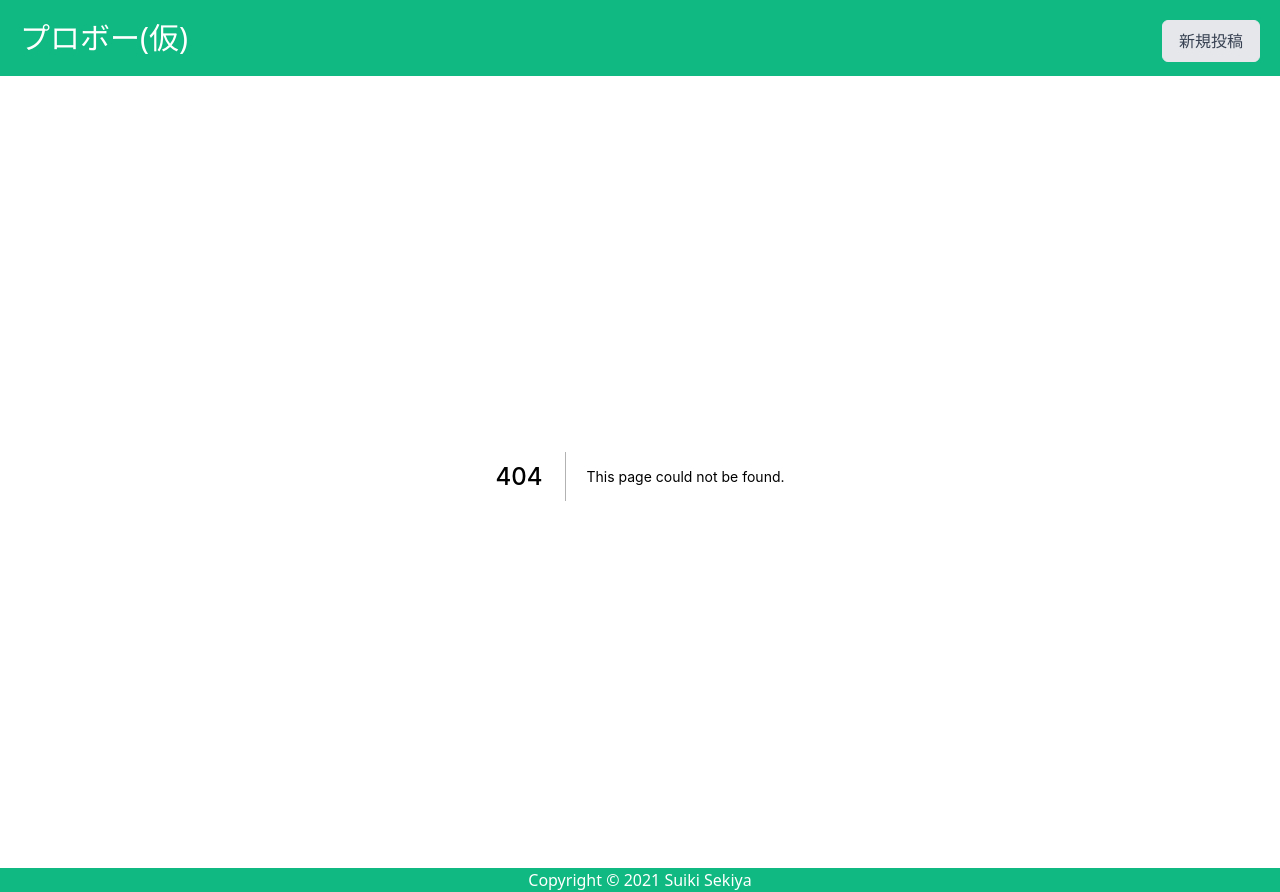
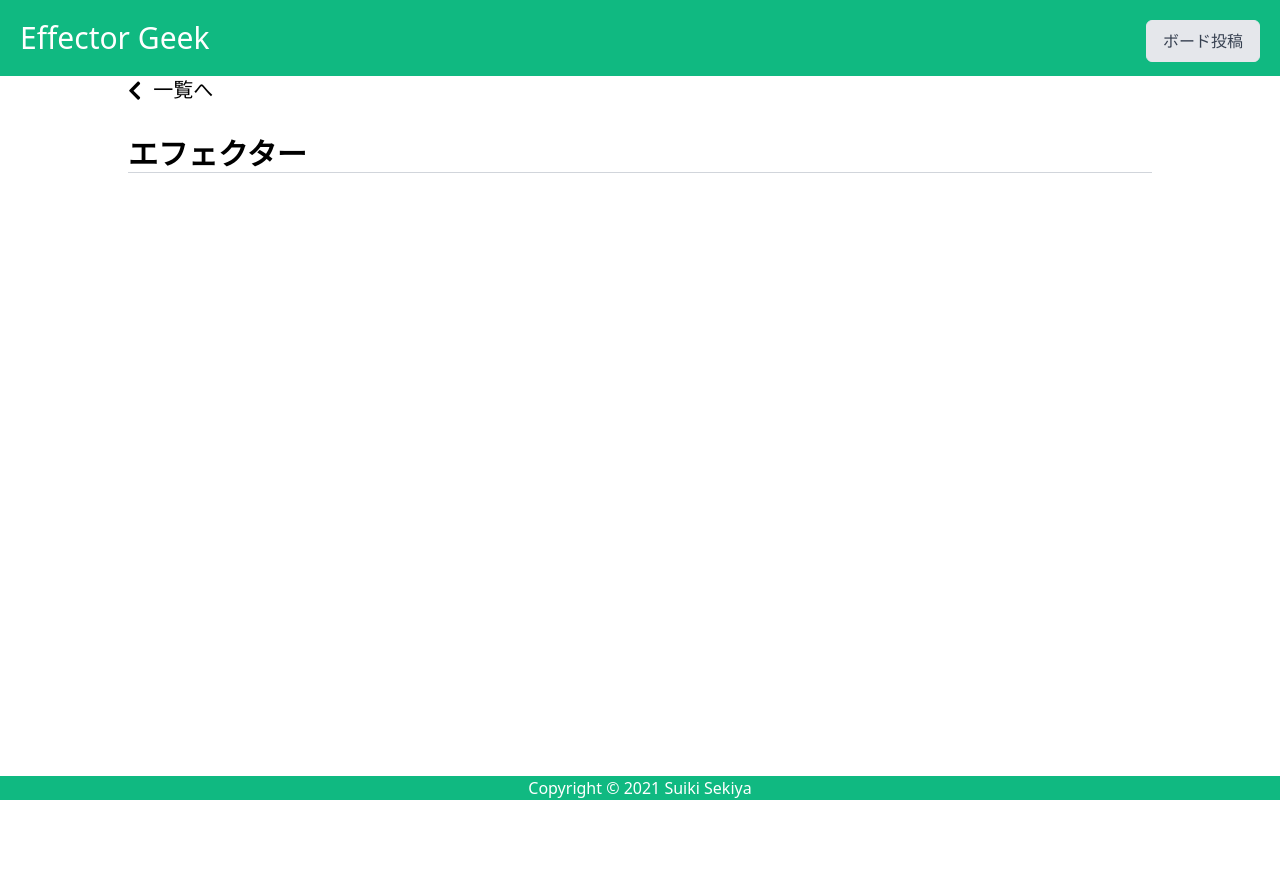
Before and after one commit to sekiyan372/effector-geek, a Next.js app: page /effectors/1 in a window 1280 px wide. Before the commit this address had no page. After the commit the page ends 800 px from the top, so only its background shows below. Built offline with nearby package versions, Linux system fonts and the light colour scheme.

Commit message:
必要なファイルを整理

```diff
--- a/src/components/ArticleCard.tsx
+++ b/src/components/ArticleCard.tsx
@@ -9,12 +9,12 @@ type Props = {
   articleId: Article['id']
 }
 
-const articleCard: VFC<Props> = (props) => {
+const ArticleCard: VFC<Props> = (props) => {
   const article = useSelector(getArticleById(props.articleId))
 
   return (
-    <Link href={`/articles/${article.id}`}>
-      <div className="p-2 m-2 w-80 border-2 border-solid border-green-500 rounded cursor-pointer">
+    <Link href={`/boards/${article.id}`}>
+      <div className="p-2 m-2 w-84 border-2 border-solid border-green-500 rounded cursor-pointer">
         <img src={ article.imageUrl } alt={`${ article.artist }のエフェクターボード`} />
         <div className="m-3 text-center border-b border-green-500">
           { article.artist } ({ article.band })
@@ -27,4 +27,4 @@ const articleCard: VFC<Props> = (props) => {
   )
 }
 
-export default articleCard
+export default ArticleCard
--- a/src/components/Header.tsx
+++ b/src/components/Header.tsx
@@ -5,12 +5,12 @@ const Header: VFC = () => {
   return (
     <header className="bg-green-500 p-5">
       <span className="text-3xl text-white">
-        <Link href='/'>プロボー(仮)</Link>
+        <Link href='/'>Effector Geek</Link>
       </span>
       <span className="float-right">
-        <Link href='/new'>
+        <Link href='/boards/new'>
           <button className="border border-gray-200 bg-gray-200 text-gray-700 rounded-md px-4 py-2 mb-2 transition duration-500 ease select-none hover:bg-gray-300 focus:outline-none focus:shadow-outline">
-            新規投稿
+            ボード投稿
           </button>
         </Link>
       </span>
--- /dev/null
+++ b/src/pages/effectors/[id].tsx
@@ -0,0 +1,18 @@
+import { NextPage } from 'next'
+import Head from '~/components/Head'
+import Heading from '~/components/Heading'
+import LinkIndex from '~/components/LinkIndex'
+
+const ShowEffector: NextPage = () => {
+  return(
+    <>
+      <Head title="エフェクター" />
+      <section>
+        <LinkIndex />
+        <Heading>エフェクター</Heading>
+      </section>
+    </>
+  )
+}
+
+export default ShowEffector
--- /dev/null
+++ b/src/pages/effectors/new.tsx
@@ -0,0 +1,18 @@
+import { NextPage } from 'next'
+import Head from '~/components/Head'
+import Heading from '~/components/Heading'
+import LinkIndex from '~/components/LinkIndex'
+
+const NewEffector: NextPage = () => {
+  return(
+    <>
+      <Head title="エフェクター投稿" />
+      <section>
+        <LinkIndex />
+        <Heading>エフェクターボード投稿</Heading>
+      </section>
+    </>
+  )
+}
+
+export default NewEffector
--- a/src/pages/index.tsx
+++ b/src/pages/index.tsx
@@ -25,7 +25,7 @@ const Index: NextPage = () => {
   return (
     <div className="m-12">
       <Heading>エフェクターボード一覧</Heading>
-      <ul className="flex flex-wrap">
+      <ul className="p-1 flex flex-wrap">
         {articles.map((article) => (
           <li key={ article }>
             <ArticleCard articleId={ article } />
--- a/tailwind.config.js
+++ b/tailwind.config.js
@@ -2,7 +2,11 @@ module.exports = {
   purge: ['./src/components/**/*.tsx', './src/pages/**/*.tsx', './public/**/*.html'],
   darkMode: false, // or 'media' or 'class'
   theme: {
-    extend: {},
+    extend: {
+      width: {
+        '84': '21rem',
+      }
+    },
   },
   variants: {
     extend: {},
```
Also changed, not shown: src/pages/boards/[id].tsx (renamed from src/pages/articles/[id].tsx), src/pages/boards/new.tsx (renamed from src/pages/new.tsx).
